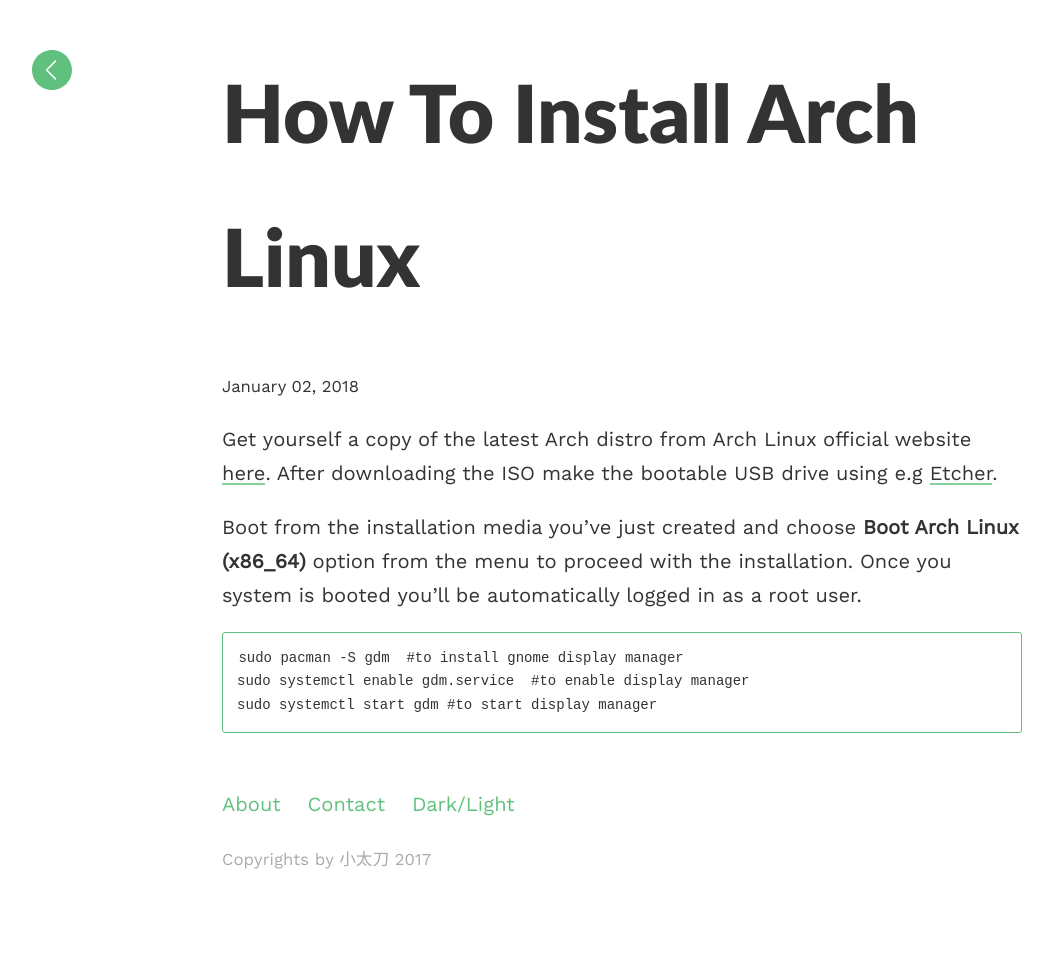
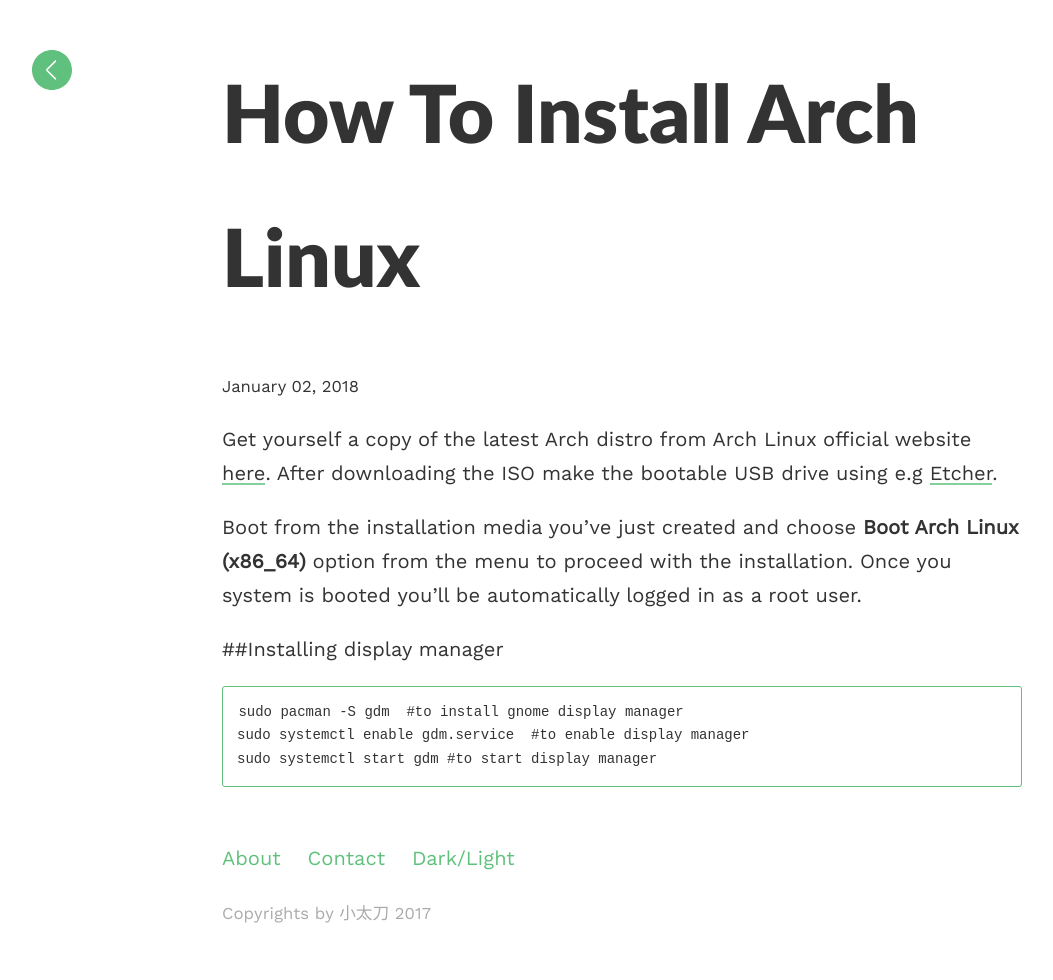
Before and after one commit to evgeniyantipin/evgeniyantipin.github.io, a Jekyll site: the page built from _posts/2018-01-02-how-to-install-arch-linux.md, in a window 1280 px wide. Shown: the whole page, without its empty margins (18-1071 px from the left). Built offline with Jekyll 4.4.1, drawn with Linux system fonts in a browser that asks for light colours.

Commit message:
Update 2018-01-02-how-to-install-arch-linux.md

````diff
--- a/_posts/2018-01-02-how-to-install-arch-linux.md
+++ b/_posts/2018-01-02-how-to-install-arch-linux.md
@@ -10,6 +10,8 @@ Get yourself a copy of the latest Arch distro from Arch Linux official website [
 
 Boot from the installation media you've just created and choose **Boot Arch Linux (x86_64)** option from the menu to proceed with the installation. Once you system is booted you'll be automatically logged in as a root user.
 
+
+##Installing display manager
 ```bash
 sudo pacman -S gdm  #to install gnome display manager
 sudo systemctl enable gdm.service  #to enable display manager
````
